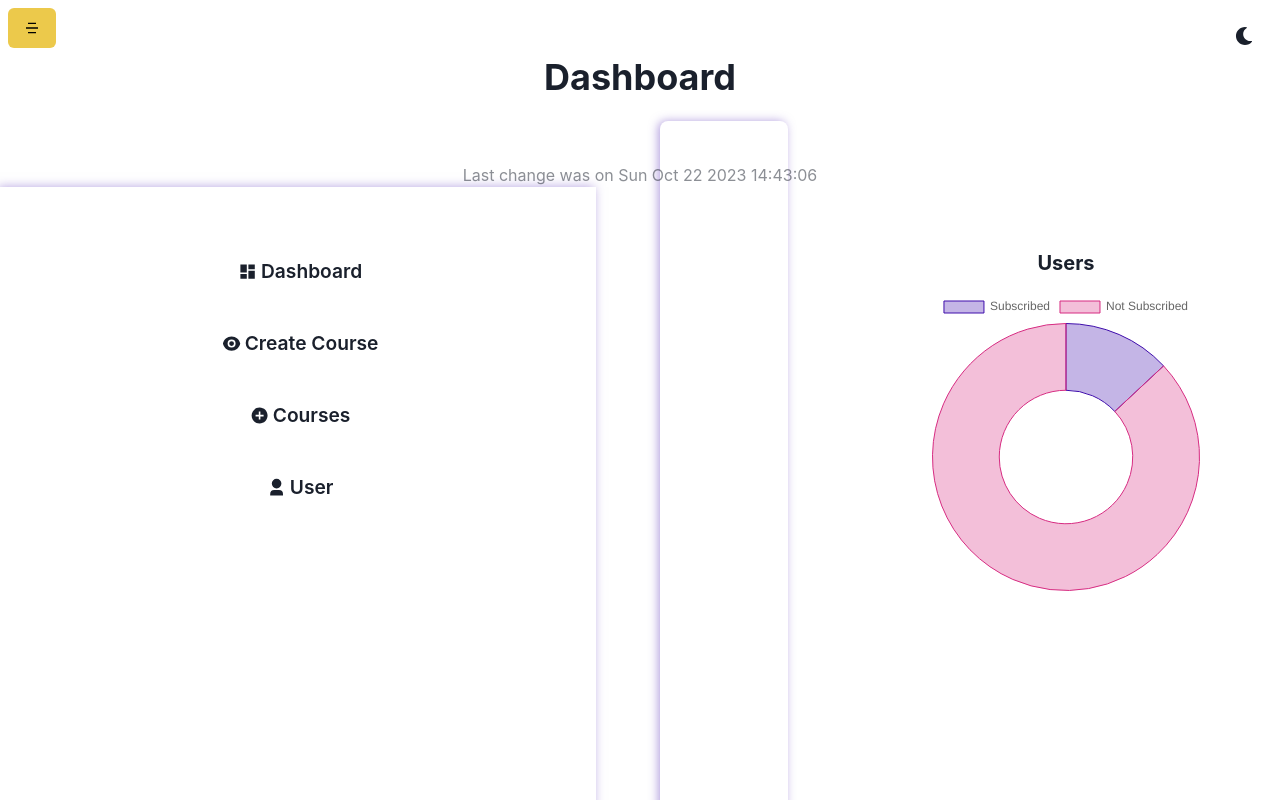
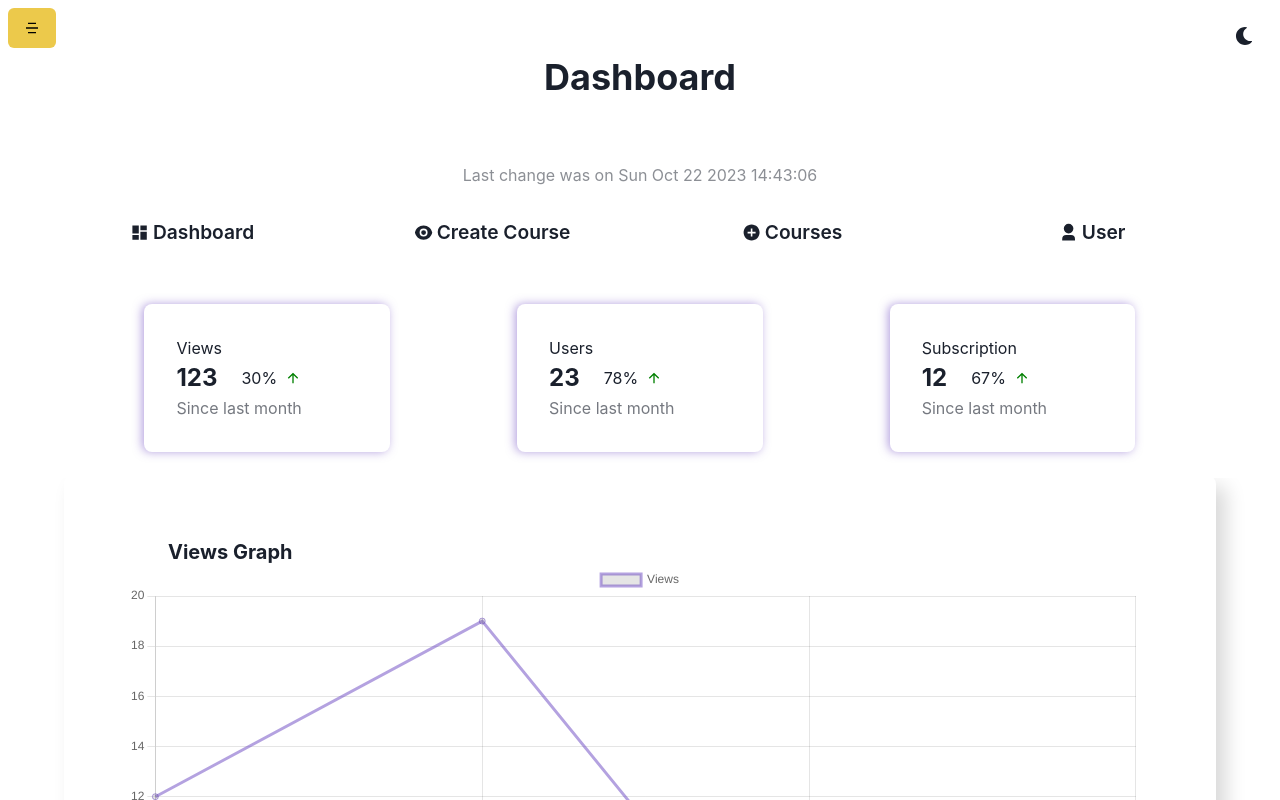
Before and after one commit to anand-harsh/Edumi, a React (Create React App) app: page /admin/dashboard in a window 1280 px wide. Shown: the top 800 px of the page. Built offline with nearby package versions, Linux system fonts and the light colour scheme.

Commit message:
conflicts fixed

```diff
--- a/src/components/Admin/Dashboard/Dashboard.jsx
+++ b/src/components/Admin/Dashboard/Dashboard.jsx
@@ -1,8 +1,9 @@
 import React from 'react';
-import { Grid, Box, Text, Heading, Stack, HStack, Progress,GridItem } from '@chakra-ui/react';
-import Sidebar from '../Sidebar';
+import { Grid, Box, Text, Heading, Stack, HStack, Progress, GridItem,Center} from '@chakra-ui/react';
+import Menu from './Menu';
 import { RiArrowUpDownFill, RiArrowUpLine } from 'react-icons/ri';
 import { DoughnutChart, LineChart } from './Chart';
+
 
 const Databox = ({ title, qty, qtyPercentage, profit }) => (
   <Box
@@ -28,13 +29,13 @@ const Databox = ({ title, qty, qtyPercentage, profit }) => (
     <Text opacity={0.6} children={'Since last month'} />
   </Box>
 );
-const Bar=({title, value, profit})=>(
+const Bar = ({ title, value, profit }) => (
   <Box py="4" px={['0', '20']}>
-    <Heading size="sm" children={title} mb="2"/>
+    <Heading size="sm" children={title} mb="2" />
     <HStack w="full" alignItems={'center'}>
-      <Text children={profit?"0%":`-${value}%`}/> {/* fix */}
-      <Progress w="full" value={profit?value:0} colorScheme="blue"/>
-      <Text children={`${value>100?value:100}%`}/>
+      <Text children={profit ? "0%" : `-${value}%`} /> {/* fix */}
+      <Progress w="full" value={profit ? value : 0} colorScheme="blue" />
+      <Text children={`${value > 100 ? value : 100}%`} />
     </HStack>
   </Box>
 )
@@ -42,11 +43,12 @@ const Dashboard = () => {
   return (
     <Grid
     css={{
-        cusrsor: `url(), default`, // need to be updated
+      cursor: `url(), default`, // need to be updated
     }}
     minH={'100vh'}
-      templateColumns={['1fr', '5fr 1fr']}
+    templateColumns='repeat(3, 1fr)'
   >
+
       {/* this shows the updation status of Dashboard */}
       <GridItem rowStart={2} colStart={1} colEnd={4}  >
         <Text
@@ -86,15 +88,21 @@ const Dashboard = () => {
       </GridItem>
 
 
-      <Sidebar />
+      <GridItem colStart={1} colEnd={4} rowStart={3} >
+        <Center>
+        <Menu />
+        </Center>
+      </GridItem>
 
 
+      {/* {/* this grid item shows the box of the line graph */}
+      <GridItem rowstart={5} colStart={1} colEnd={4} pt="5%" >
         <Box
           m={['0', '16']}
           borderRadius={'lg'}
           p={['0', '16']}
           mt={['4', '-66']}
-        boxShadow={'-2px 0 10px rgba(107, 70, 193, 0.5)'}
+          boxShadow={'10px 10px 20px #d9d9d9'}
         >
           <Heading
             textAlign={['center', 'left']}
@@ -115,20 +123,25 @@ const Dashboard = () => {
               ml={['0', '16']}
             />
           </Box>
-        <Bar profit={true} title="Views" value={30}/>
-        <Bar profit={true} title="Users" value={78}/>
-        <Bar profit={true} title="Subscriptions" value={0}/>
+          <Bar profit={true} title="Views" value={30} />
+          <Bar profit={true} title="Users" value={78} />
+          <Bar profit={true} title="Subscriptions" value={0} />
         </Box>
-
+      </GridItem>
+      {/* this item shows a piechart */}
+      <GridItem rowStart={6} colStart={2} colEnd={3} >
         <Box p={['0', '16']}
           boxSizing='border-box'
           py="4">
-        <Heading textAlign={'center'} size="md" mb="4" children="Users"/>
+          <Heading textAlign={'center'} size="md" mb="4" children="Users" />
           {/* Dought graph */}
           <DoughnutChart />
         </Box>
+      </GridItem>
+
 
     </Grid>
+
   );
 };
 
--- /dev/null
+++ b/src/components/Admin/Dashboard/Menu.jsx
@@ -0,0 +1,48 @@
+import React from 'react';
+import {
+  RiDashboardFill,
+  RiEyeFill,
+  RiUser3Fill,
+  RiAddCircleFill,
+} from 'react-icons/ri';
+import { HStack, Button, Center } from '@chakra-ui/react';
+import { Link } from 'react-router-dom';
+import { useLocation } from 'react-router-dom';
+
+
+const Sidebar = () => {
+  const location = useLocation();
+  return (
+    <HStack
+    spacing='12%'
+    direction={['column', 'row']}
+    p="2%"
+    >
+      <Center>
+      <LinkButton  Icon={RiDashboardFill} text="Dashboard" url={'dashboard'} active={location.pathname==='admin/dashboard'}/>
+      <LinkButton Icon={RiEyeFill} text="Create Course" url={'createcourse'} active={location.pathname==="admin/createcourse"}/>
+      <LinkButton Icon={RiAddCircleFill} text="Courses" url={'courses'} active={location.pathname==="admin/courses"}/>
+      <LinkButton Icon={RiUser3Fill} text="User" url={'users'} active={location.pathname==="admin/users"}/>
+      </Center>
+    </HStack>
+  );
+};
+export default Sidebar;
+
+
+function LinkButton({ url, Icon, text, active }) {
+  return (
+
+     <Link to={`/admin/${url}`} p="2%" >
+      <Button
+        fontSize={'larger'}
+        variant="ghost"
+        colorScheme={active ? 'purple' : ''}
+        w="300px"
+      >
+        <Icon style={{ margin: '4px' }} />
+       {text}
+      </Button>
+    </Link>
+  );
+}
```
Lines whose indentation alone changed are shown as unchanged.
